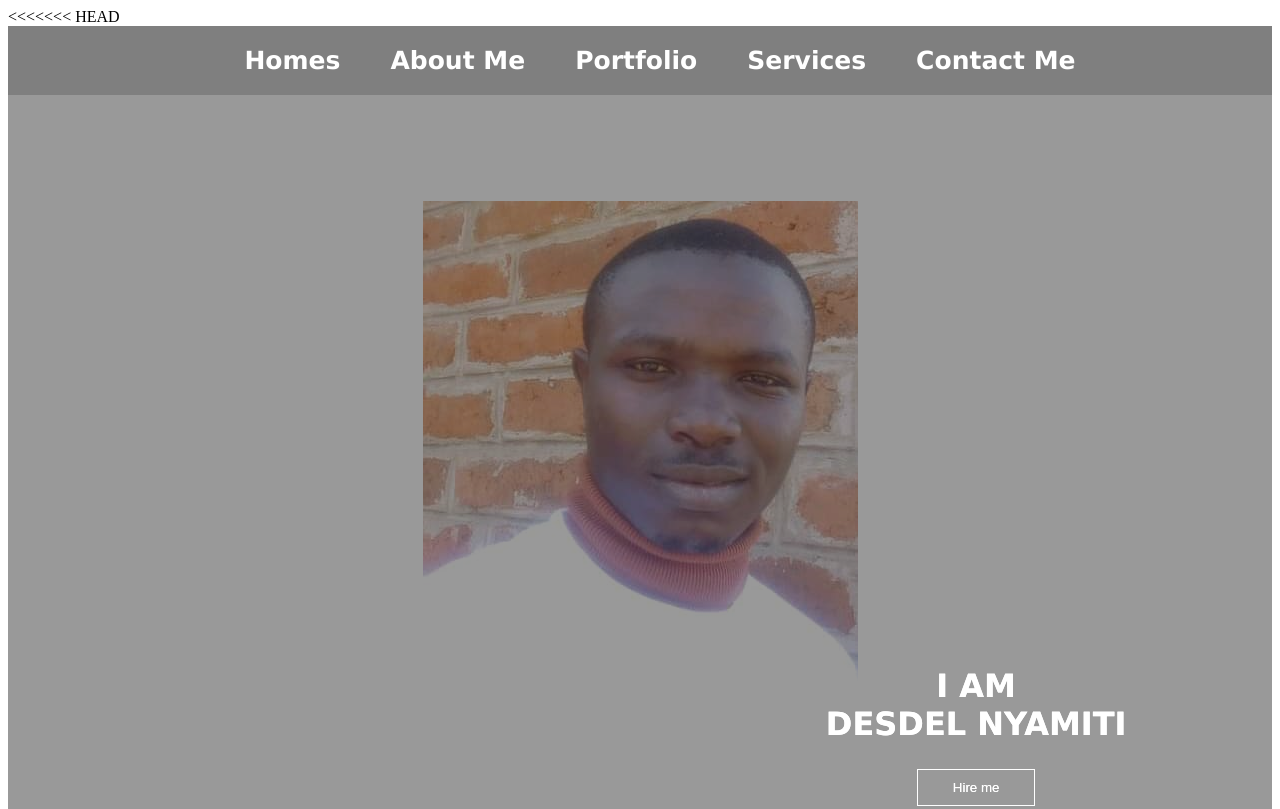
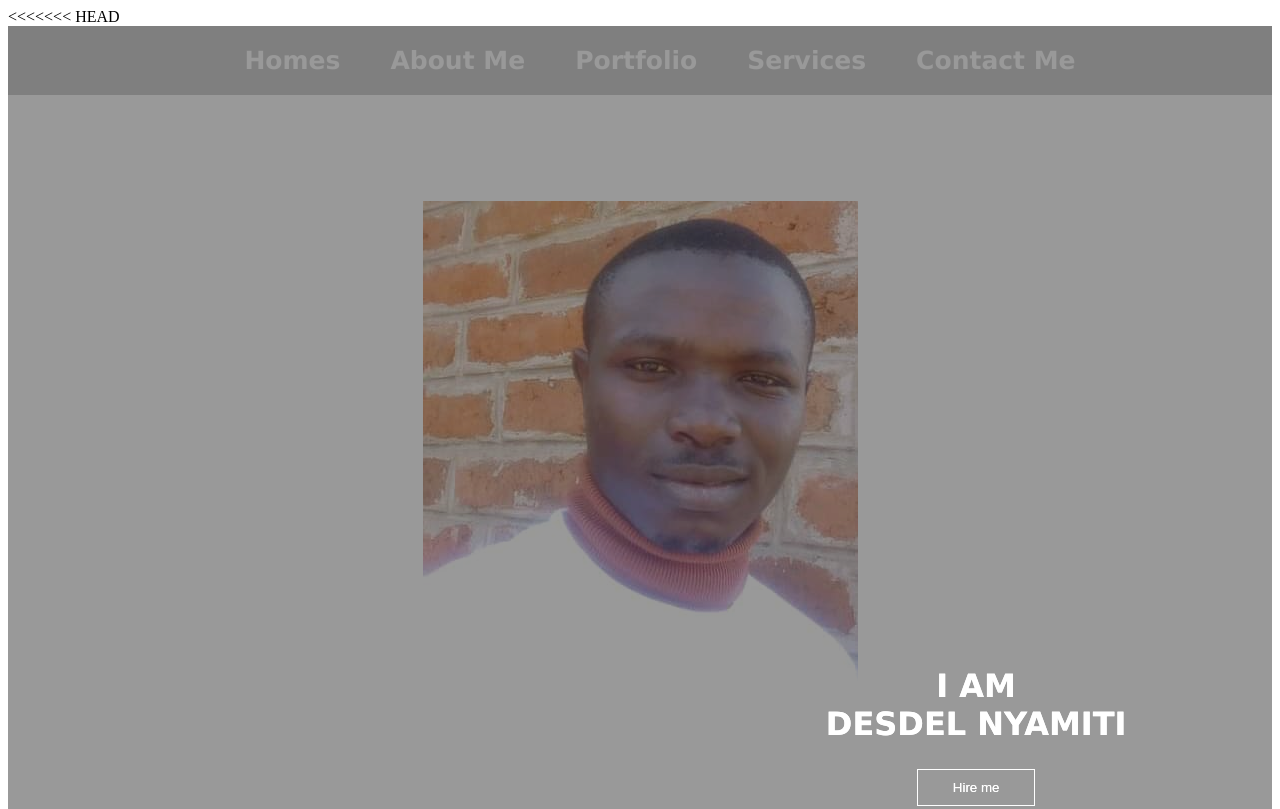
Before and after one commit to mtemimirambo/MyPortifolio, a plain HTML site: page index.html in a window 1280 px wide. Shown: the top 809 px of the page. Drawn offline with Linux system fonts and the light colour scheme.

Commit message:
Update style.css
change color

```diff
--- a/style.css
+++ b/style.css
@@ -32,7 +32,7 @@ html {
 
 .navbar ul li a {
     text-decoration: none;
-    color: white;
+    color: #999;
     padding: 8px 25px;
     transition: all 0.5s ease;
 }
```
